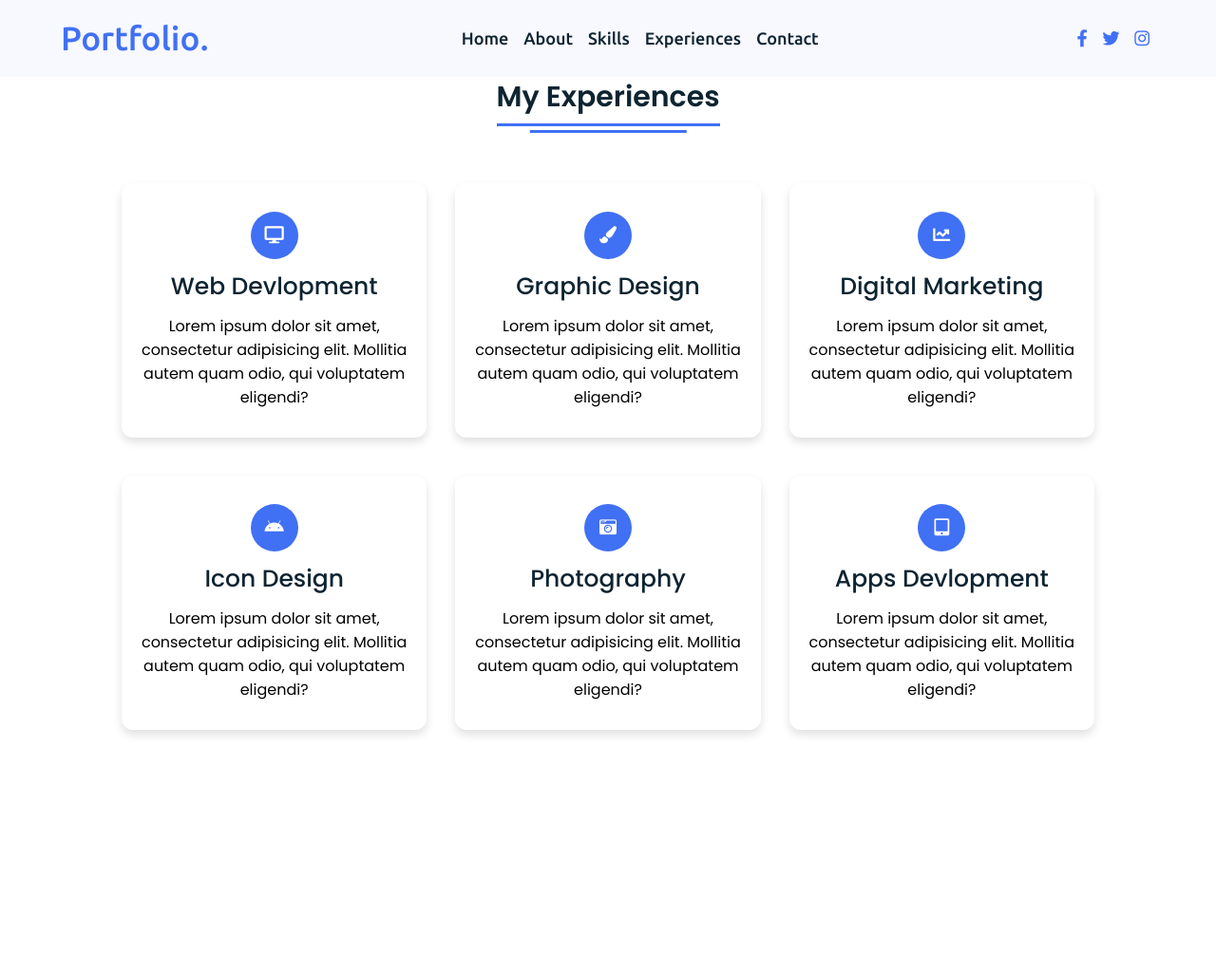
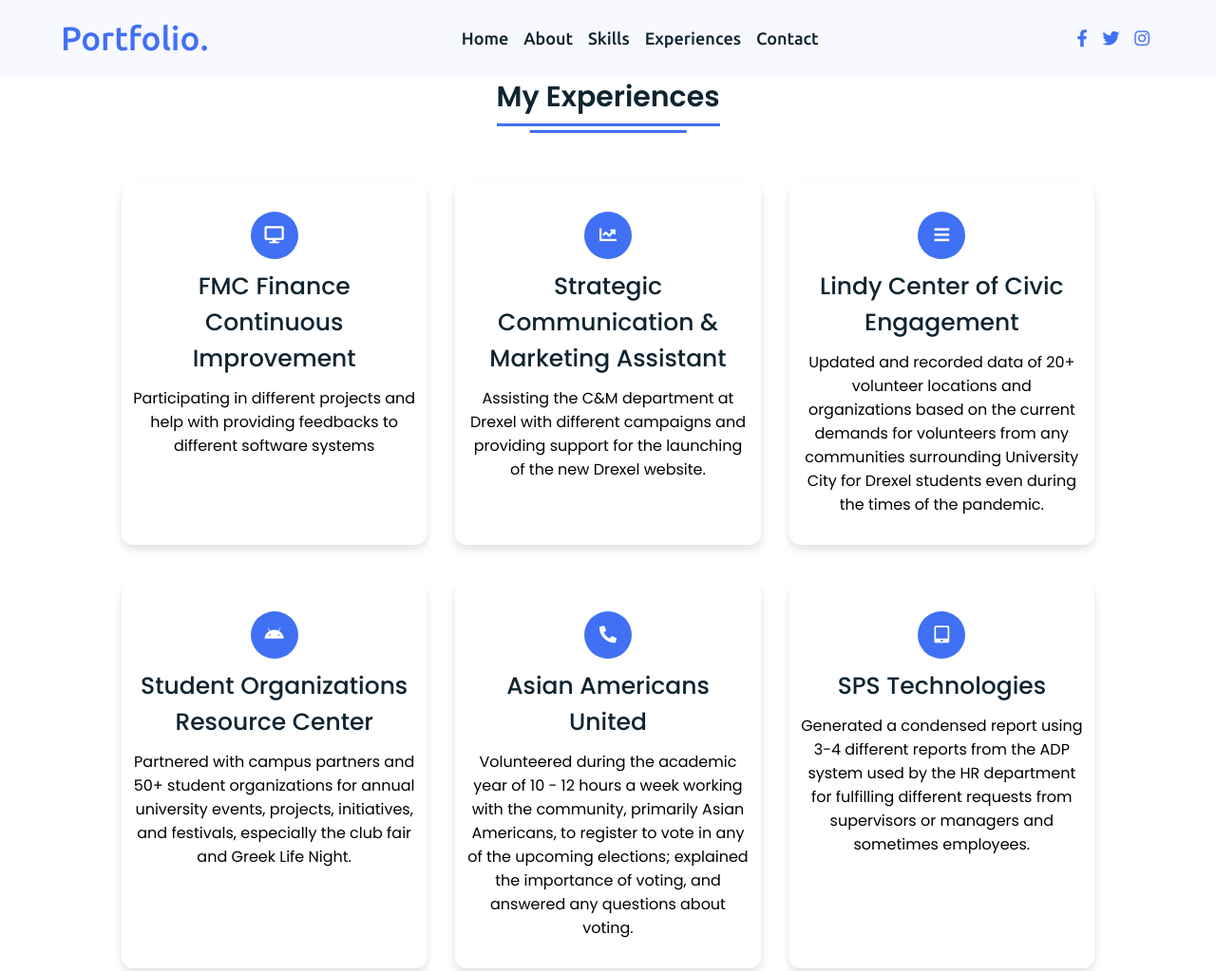
Before and after one commit to cc3692/IDM-221, a plain HTML site: page portfolio/experience.html in a window 1280 px wide. Shown: the top 1023 px of the page at 95% size. Before the commit the page ends 829 px from the top, so only its background shows below. Drawn offline with Linux system fonts and the light colour scheme.

Commit message:
Page update

```diff
--- a/portfolio/experience.html
+++ b/portfolio/experience.html
@@ -47,43 +47,44 @@
                         <div class="icon">
                         <i class="fas fa-desktop"></i>
                     </div>
-                    <div class="topic">Web Devlopment</div>
-                    <p>Lorem ipsum dolor sit amet, consectetur adipisicing elit. Mollitia autem quam odio, qui voluptatem eligendi?</p>
-                </div>
-                <div class="box">
-                    <div class="icon">
-                        <i class="fas fa-paint-brush"></i>
-                    </div>
-                    <div class="topic">Graphic Design</div>
-                    <p>Lorem ipsum dolor sit amet, consectetur adipisicing elit. Mollitia autem quam odio, qui voluptatem eligendi?</p>
+                    <div class="topic">FMC Finance Continuous Improvement</div>
+                    <p>Participating in different projects and help with providing feedbacks to different software systems</p>
                 </div>
                 <div class="box">
                     <div class="icon">
                         <i class="fas fa-chart-line"></i>
                     </div>
-                    <div class="topic">Digital Marketing</div>
-                    <p>Lorem ipsum dolor sit amet, consectetur adipisicing elit. Mollitia autem quam odio, qui voluptatem eligendi?</p>
+                    <div class="topic">Strategic Communication & Marketing Assistant</div>
+                    <p>Assisting the C&M department at Drexel with different campaigns and providing support for the launching of the new Drexel website.</p>
+                </div>
+                <div class="box">
+                    <div class="icon">
+                        <i class="fas fa-bars"></i>
+                    </div>
+                    <div class="topic">Lindy Center of Civic Engagement</div>
+                    <p>Updated and recorded data of 20+ volunteer locations and organizations based on the current demands for volunteers from any communities surrounding University City for Drexel students even during the times of the pandemic.</p>
                 </div>
                 <div class="box">
                     <div class="icon">
                         <i class="fab fa-android"></i>
                     </div>
-                    <div class="topic">Icon Design</div>
-                    <p>Lorem ipsum dolor sit amet, consectetur adipisicing elit. Mollitia autem quam odio, qui voluptatem eligendi?</p>
+                    <div class="topic">Student Organizations Resource Center</div>
+                    <p>Partnered with campus partners and 50+ student organizations for annual university events, projects, initiatives, and festivals, especially the club fair and Greek Life Night.</p>
                 </div>
                 <div class="box">
                     <div class="icon">
-                        <i class="fas fa-camera-retro"></i>
+                        <i class="fas fa-phone-alt"></i>
                     </div>
-                    <div class="topic">Photography</div>
-                    <p>Lorem ipsum dolor sit amet, consectetur adipisicing elit. Mollitia autem quam odio, qui voluptatem eligendi?</p>
+                    <div class="topic">Asian Americans United</div>
+                    <p>Volunteered during the academic year of 10 - 12 hours a week working with the community, primarily Asian
+                        Americans, to register to vote in any of the upcoming elections; explained the importance of voting, and answered any questions about voting.</p>
                 </div>
                 <div class="box">
                     <div class="icon">
                         <i class="fas fa-tablet-alt"></i>
                     </div>
-                    <div class="topic">Apps Devlopment</div>
-                    <p>Lorem ipsum dolor sit amet, consectetur adipisicing elit. Mollitia autem quam odio, qui voluptatem eligendi?</p>
+                    <div class="topic">SPS Technologies</div>
+                    <p>Generated a condensed report using 3-4 different reports from the ADP system used by the HR department for fulfilling different requests from supervisors or managers and sometimes employees.</p>
                 </div>
             </div>
             </div>
```
Also changed, not shown: portfolio/about.html (+0 -1 lines).
